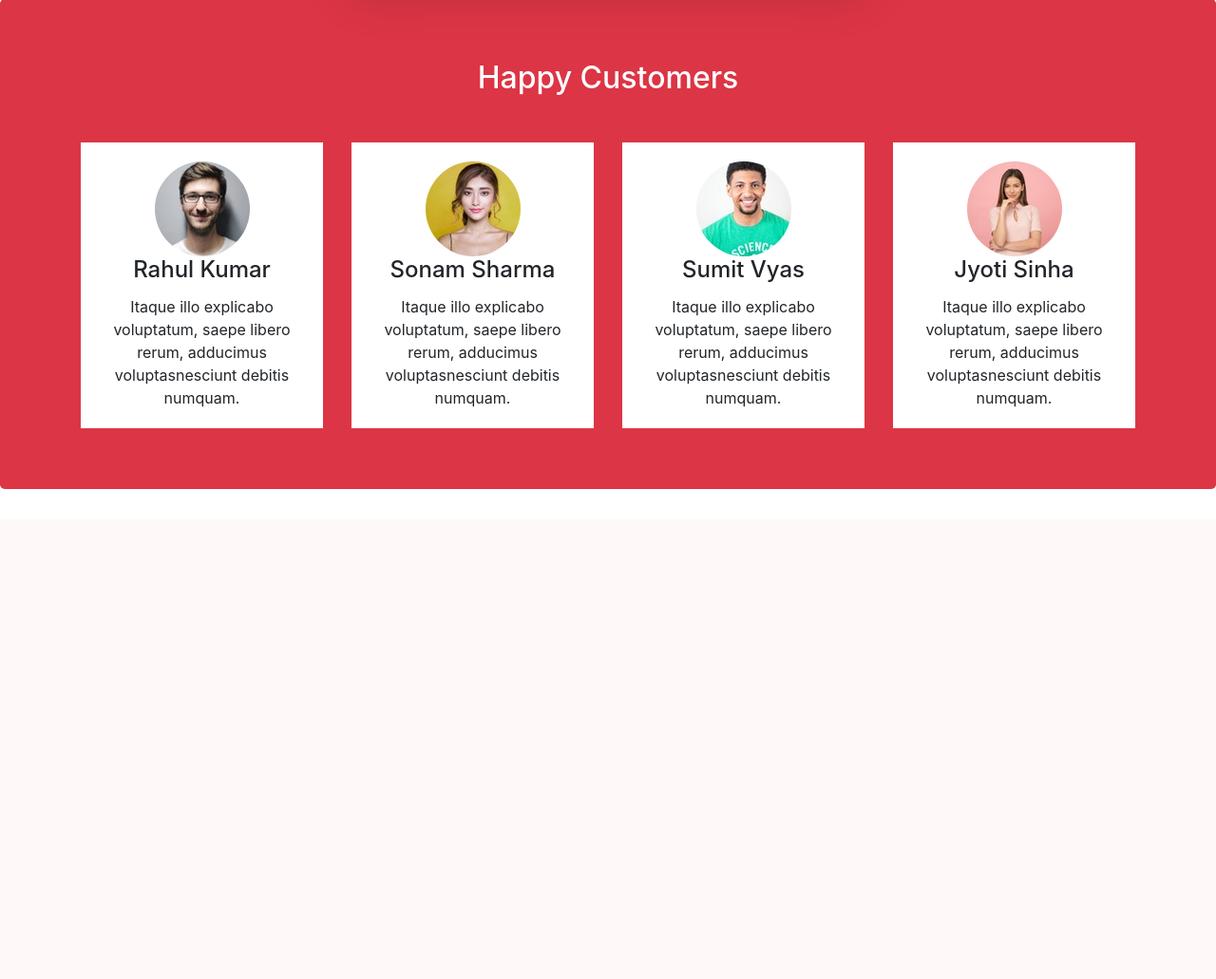
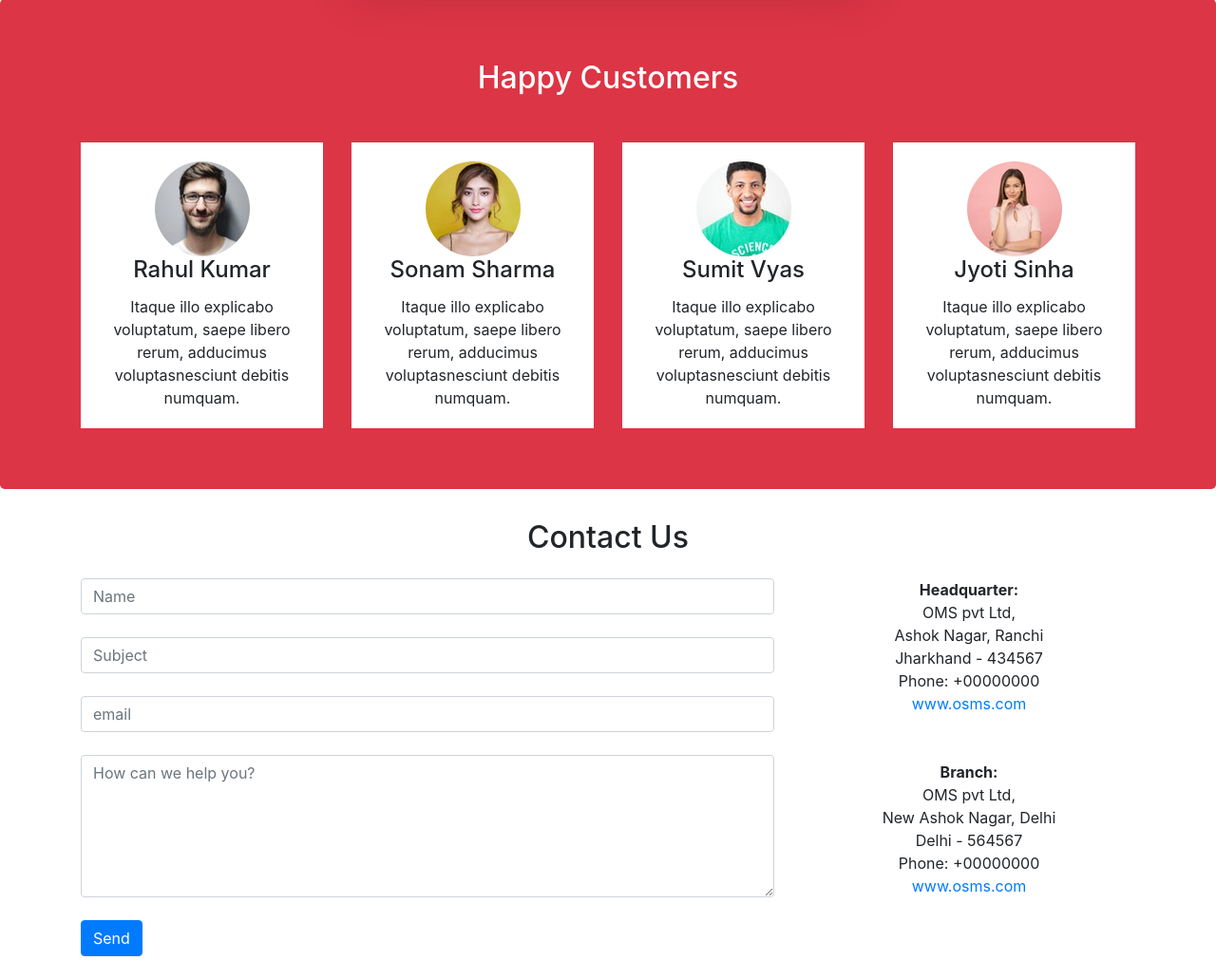
Before and after one commit to alexangria1992/OMS-App, a PHP site: page / in a window 1280 px wide. Shown: the part 1998-3029 px from the top of the page at 95% size. Before the commit the page ends 2513 px from the top, so only its background shows below. Run offline with PHP 8.4, Linux system fonts and the light colour scheme; some libraries are stand-ins or nearby versions; some web fonts are replaced.

Commit message:
Created Contact Form markup

```diff
--- a/index.php
+++ b/index.php
@@ -95,7 +95,7 @@
         <h2 class="text-center">Create An Account</h2>
         <div class="row mt-4 mb-4">
             <div class="col-md-6 offset-md-3">
-                <form action="" class="shadow-lg p-4" method="post">
+                <form action="" class="shadow-lg p-4" method="POST">
                     <div class="form-group">
                         <i class="fas fa-user"></i><label for="name" class="font-weight-bold pl-2">
                             Name
@@ -169,11 +169,33 @@
                         </div>
                     </div>
                 </div>
-
-
             </div>
         </div>
     </div>
+
+    <div class="container">
+            <h2 class="text-center mb-4">Contact Us</h2>
+            <div class="row">
+                <div class="col-md-8">
+                    <form action="" method="POST">
+                        <input type="text" name="name" class="form-control" placeholder="Name"><br>
+                        <input type="text" name="subject" class="form-control" placeholder="Subject"><br>
+                        <input type="email" name="email" class="form-control" placeholder="email"><br>
+                        <textarea class="form-control" name="message" placeholder="How can we help you?"
+                        style="height: 150px;"></textarea><br>
+                        <input type="submit" class="btn btn-primary" value="Send"><br><br>
+                    </form>
+                </div>
+                <div class="col-md-4 text-center">
+                    <strong>Headquarter:</strong><br>OMS pvt Ltd, <br> Ashok Nagar, Ranchi <br> Jharkhand - 434567 <br> Phone: +00000000 <br>
+                    <a href="" target="_blank">www.osms.com</a><br>
+                    <br><br>
+                    <strong>Branch:</strong><br>OMS pvt Ltd, <br> New Ashok Nagar, Delhi <br> Delhi - 564567 <br> Phone: +00000000 <br>
+                    <a href="" target="_blank">www.osms.com</a><br>
+
+                </div>
+            </div>
+        </div>
 
 
 
```
